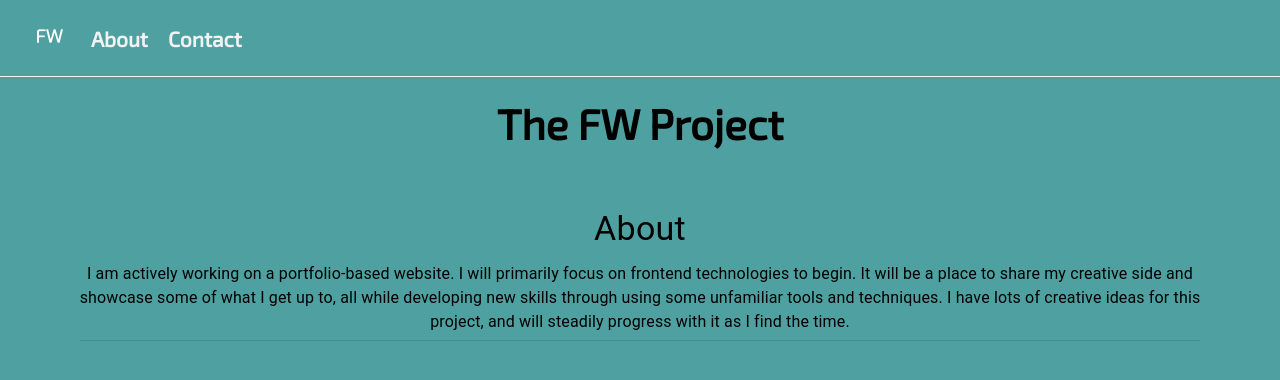
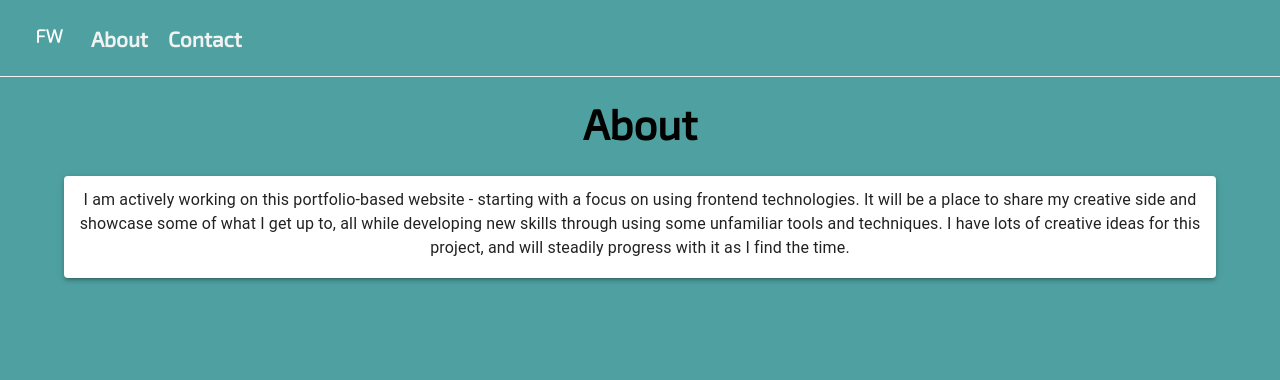
Before and after one commit to flynnWhelehan/website, a React (Create React App) app in the folder website/frontend/: page /about in a window 1280 px wide. Shown: the top 380 px of the page. Built offline with nearby package versions, Linux system fonts and the light colour scheme.

Commit message:
Sift content down and make about page glossier

```diff
--- a/website/frontend/src/App.js
+++ b/website/frontend/src/App.js
@@ -10,7 +10,6 @@ function App() {
     <Router>
       <div className="App">
         <Navbar/>
-        <h1 className="title">The FW Project</h1>
         <Routes>
           <Route path="/" element={<Home />} />
           <Route path="/website" element={<Home />} />
--- a/website/frontend/src/content/about/AboutContent.js
+++ b/website/frontend/src/content/about/AboutContent.js
@@ -1,8 +1,10 @@
 const aboutContent = {
-    title: "Flynn's about page",
-    intro: "All about FW. Web site in progress...",
-    about: "I am actively working on a portfolio-based website. I will primarily focus on frontend technologies to begin. It will be a place to share my creative side and showcase some of what I get up to, all while developing new skills through using some unfamiliar tools and techniques. I have lots of creative ideas for this project, and will steadily progress with it as I find the time.",
-    mission: "Our mission is to provide high quality content and services to our users.",
+    title: "FW Project - About",
+    about: "I am actively working on this portfolio-based website - starting with a focus on using frontend technologies. It will be a place to share my creative side and showcase some of what I get up to, all while developing new skills through using some unfamiliar tools and techniques. I have lots of creative ideas for this project, and will steadily progress with it as I find the time.",
 };
 
-export default aboutContent;
+const missionContent = {
+    mission: "...",
+};
+
+export { aboutContent, missionContent };
--- a/website/frontend/src/pages/About.js
+++ b/website/frontend/src/pages/About.js
@@ -1,7 +1,7 @@
 import React from 'react';
 import { Helmet } from 'react-helmet';
-import { Container, Typography, Box, Divider } from '@mui/material';
-import aboutContent from '../content/about/AboutContent';
+import { Container, Typography, Box, Paper } from '@mui/material';
+import { aboutContent, missionContent } from '../content/about/AboutContent';
 
 
 function About() {
@@ -9,24 +9,22 @@ function About() {
     <Box
       display="flex"
       flexDirection="column"
-      minHeight="100vh"
+      minHeight="21vh"
+      alignItems="center"
+      justifyContent="center"
     >
       <Container>
         <Helmet>
-          <title>{aboutContent.title}</title>
-          <meta name="All about FW." content={aboutContent.intro} />
+          <title>About</title>
+          <meta name="All about FW Project." content={aboutContent.intro} />
         </Helmet>
-
-        <Box my={4}>
-          <Typography variant="h4" component="h1" gutterBottom>
-            About
-          </Typography>
-          <Typography variant="body1" gutterBottom>
-            {aboutContent.about}
-          </Typography>
-
-          <Divider variant="middle" />
-
+        <h1 className="title">About</h1>
+        <Box mb={2}>
+          <Paper elevation={3} style={{ padding: '12px' }}>
+            <Typography variant="body1" gutterBottom>
+              {aboutContent.about}
+            </Typography>
+          </Paper>
         </Box>
       </Container>
     </Box>
--- a/website/frontend/src/pages/Home.js
+++ b/website/frontend/src/pages/Home.js
@@ -10,6 +10,7 @@ function Home() {
         <meta name="The hub for the FW website project." content="Web site in progress..." />
       </Helmet>
       <header className="App-header">
+        <h1 className="title">The FW Project</h1>
         <img src={loadingIcon} className="App-logo" alt="loadingIcon" />
         <p>Website in progress...</p>
         <a
```
